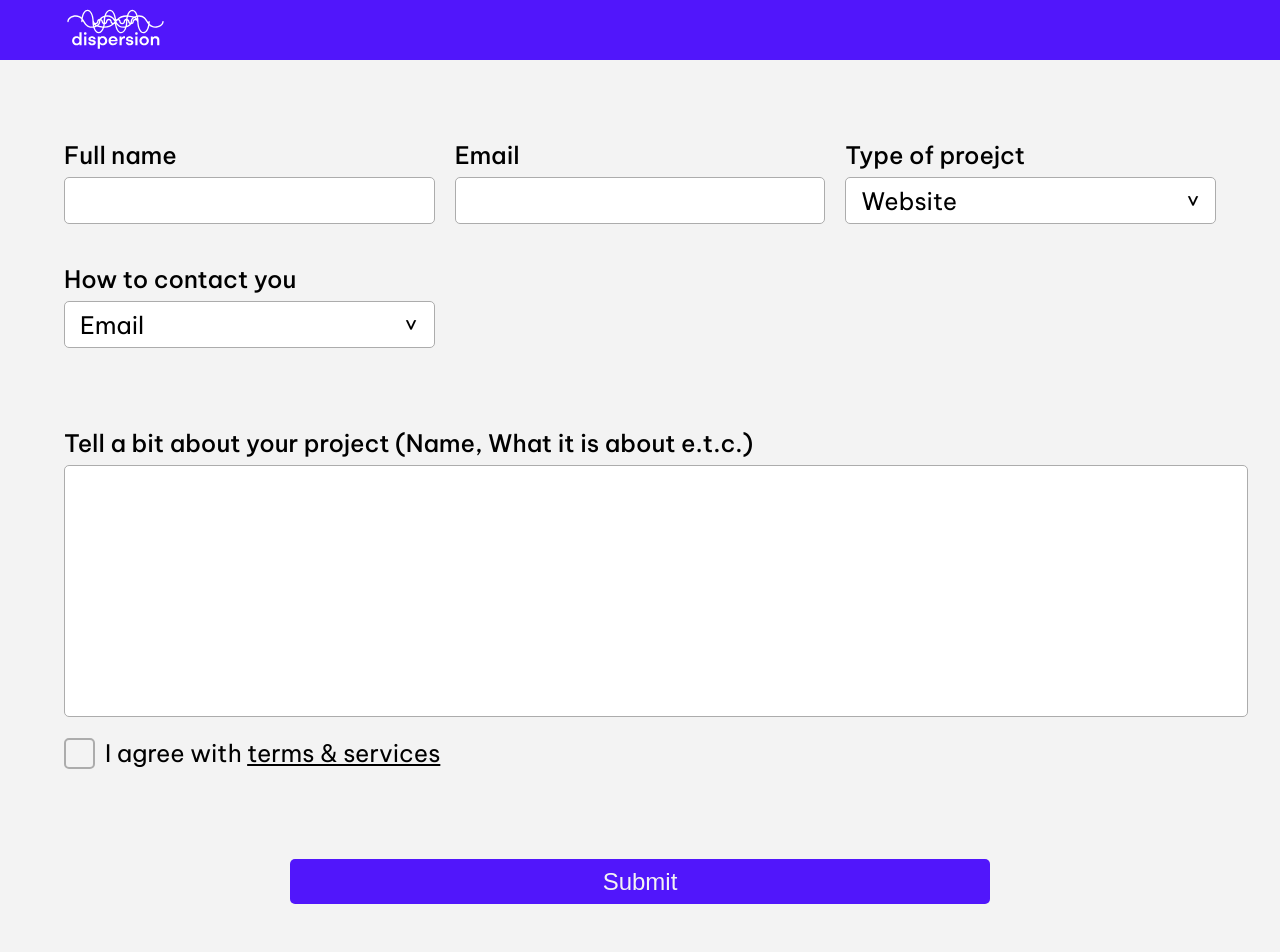
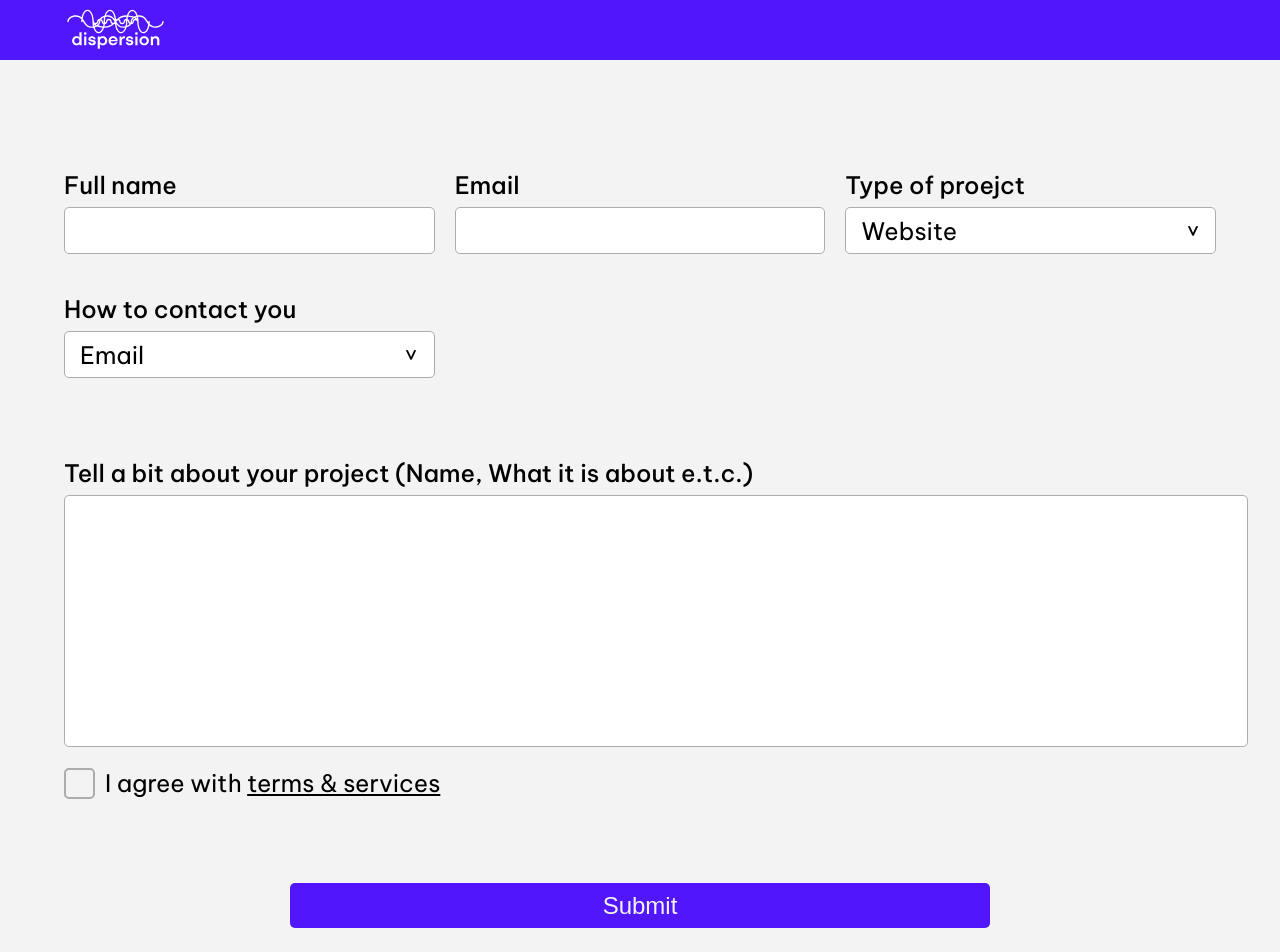
Before and after one commit to VRomanenko04/Dispersion, a Next.js app: page /contact in a window 1280 px wide. Shown: the top 952 px of the page. Before the commit the page ends 904 px from the top, so only its background shows below. Built offline with nearby package versions, Linux system fonts and the light colour scheme.

Commit message:
Aligned styles during validation

```diff
--- a/src/components/ContactForm/ContactForm.module.scss
+++ b/src/components/ContactForm/ContactForm.module.scss
@@ -2,6 +2,7 @@
 
 .wrapper {
     width: 100%;
+    margin: 30px 0;
     display: flex;
     align-items: center;
     justify-content: center;
@@ -122,7 +123,7 @@
     font-weight: $medium;
     border: none;
     border-radius: 5px;
-    margin-top: 80px;
+    margin-top: 56px;
 }
 
 .error {
--- a/src/components/ContactForm/ContactForm.tsx
+++ b/src/components/ContactForm/ContactForm.tsx
@@ -93,7 +93,7 @@ const ContactForm = () => {
                             required: 'This field is required'
                     })}/>
                 </section>
-                <section className={styles.checkbox__container}>
+                <section className={styles.checkbox__container} style={!isTermsAgreeError ? { marginBottom: 18}: undefined}>
                     <div>
                         <UiCheckbox controller={control}/>
                         <label htmlFor="">I agree with <Link href='/' className={styles.link}>terms & services</Link></label>
```
